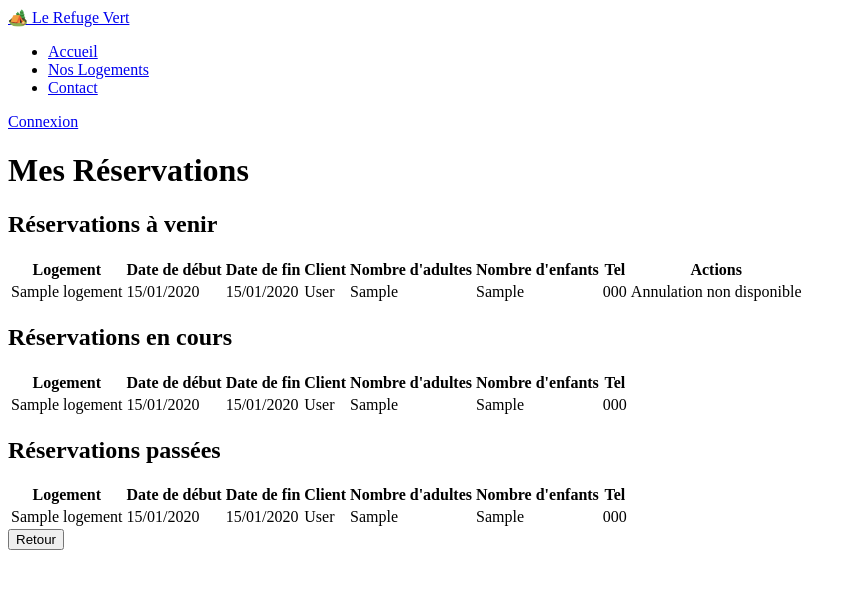
After one commit to JaysonLdq/Le-Refuge-Vert, a Symfony app: template www/templates/rental/user_rentals.html.twig in a window 1280 px wide. The commit adds this page. Shown: the top 589 px of the page, without its empty margins (0-856 px from the left). Run offline with Twig, Linux system fonts and the light colour scheme; the template is opened without the code that fills it: most values are stand-ins (such as "Sample title", 1, 10 or a date in 2020); some libraries are stand-ins or nearby versions.

Commit message:
ajout des reservations a venir, en cour et passé de l'utilisateur avec possibilité d'annuler max  48h avant le début de la reservation

```diff
--- a/www/templates/admin/dashboard.html.twig
+++ b/www/templates/admin/dashboard.html.twig
@@ -6,12 +6,13 @@
     <div class="dashboard-container">
         <h1 class="dashboard-title">Dashboard</h1>
         <h2 class="dashboard-greeting">Hello {{ app.user.firstname }}!</h2>
+
         <div class="action-buttons">
             <a href="{{ path('app_logement') }}" class="btn btn-view-locations">Voir les locations</a>
             <a href="{{ path('app_rental_list') }}" class="btn btn-view-reservations">Voir les reservations</a>
             <a href="{{ path('app_user_index') }}"  class="btn btn-manage-users">Gérer les utilisateurs</a>
-            <a href="{{ path('app_saison_index')}}">Gérer les saions</a>
-            <a href="{{ path('app_tarif_index')}}">Gérer les tarifs</a>
+            <a href="{{ path('app_saison_index' )}}" class="btn btn-manage-saison">Gérer les saions</a>
+            <a href="{{ path('app_tarif_index')}}" class="btn btn-manage-tarif">Gérer les tarifs</a>
 
         </div>
     </div>
--- a/www/templates/components/_navbar.html.twig
+++ b/www/templates/components/_navbar.html.twig
@@ -16,6 +16,8 @@
                 <span class="user-email">{{ app.user.firstname }}</span>
                 <ul class="dropdown-menu">
                     <li><a href="{{ path('app_profil') }}">Mon profil</a></li>
+                    <li><a href="{{ path('app_user_rentals') }}">Mes réservations</a></li>
+
                     {% if 'ROLE_ADMIN' in app.user.roles %}
                         <li><a href="/admin/dashboard">Dashboard</a></li>
                     {% endif %}
--- a/www/templates/rental/new.html.twig
+++ b/www/templates/rental/new.html.twig
@@ -17,6 +17,9 @@
             {{ form_widget(form.dateEnd) }}
         </div>
 
+
+
+
         <div class="form-group">
             {{ form_label(form.nbAdulte) }}
             {{ form_widget(form.nbAdulte) }}
--- /dev/null
+++ b/www/templates/rental/user_rentals.html.twig
@@ -0,0 +1,122 @@
+{% extends "base.html.twig" %}
+
+{% block title %}
+    Mes Réservations
+{% endblock %}
+
+{% block body %}
+    <div class="container">
+        <h1>Mes Réservations</h1>
+
+        <!-- Réservations à venir (en excluant celles en cours) -->
+        <h2>Réservations à venir</h2>
+        {% if upcomingRentals is not empty %}
+            <table class="rental-table">
+                <thead>
+                    <tr>
+                        <th>Logement</th>
+                        <th>Date de début</th>
+                        <th>Date de fin</th>
+                        <th>Client</th>
+                        <th>Nombre d'adultes</th>
+                        <th>Nombre d'enfants</th>
+                        <th>Tel</th>
+                        <th>Actions</th>
+                    </tr>
+                </thead>
+                <tbody>
+                    {% for rental in upcomingRentals %}
+                        <tr>
+                            <td>{{ rental.logement.label }}</td>
+                            <td>{{ rental.dateStart|date('d/m/Y') }}</td>
+                            <td>{{ rental.dateEnd|date('d/m/Y') }}</td>
+                            <td>{{ lastname }}</td>
+                            <td>{{ rental.nbAdulte }}</td>
+                            <td>{{ rental.nbChild }}</td>
+                            <td>{{ phone }}</td>
+                            <td>
+                                {% if rental in rentalsWithCancelButton %}
+                                    <form action="{{ path('app_rental_delete', {'id': rental.id}) }}" method="post" class="delete-form">
+                                        <input type="hidden" name="_token" value="{{ csrf_token('delete' ~ rental.id) }}">
+                                        <button type="submit" class="btn-delete" onclick="return confirm('Annuler cette réservation ?');">Annuler</button>
+                                    </form>
+                                {% else %}
+                                    <span>Annulation non disponible</span>
+                                {% endif %}
+                            </td>
+                        </tr>
+                    {% endfor %}
+                </tbody>
+            </table>
+        {% else %}
+            <p>Aucune réservation à venir.</p>
+        {% endif %}
+
+        <!-- Réservations en cours -->
+        <h2>Réservations en cours</h2>
+        {% if currentRentals is not empty %}
+            <table class="rental-table">
+                <thead>
+                    <tr>
+                        <th>Logement</th>
+                        <th>Date de début</th>
+                        <th>Date de fin</th>
+                        <th>Client</th>
+                        <th>Nombre d'adultes</th>
+                        <th>Nombre d'enfants</th>
+                        <th>Tel</th>
+                    </tr>
+                </thead>
+                <tbody>
+                    {% for rental in currentRentals %}
+                        <tr>
+                            <td>{{ rental.logement.label }}</td>
+                            <td>{{ rental.dateStart|date('d/m/Y') }}</td>
+                            <td>{{ rental.dateEnd|date('d/m/Y') }}</td>
+                            <td>{{ lastname }}</td>
+                            <td>{{ rental.nbAdulte }}</td>
+                            <td>{{ rental.nbChild }}</td>
+                            <td>{{ phone }}</td>
+                        </tr>
+                    {% endfor %}
+                </tbody>
+            </table>
+        {% else %}
+            <p>Aucune réservation en cours.</p>
+        {% endif %}
+
+        <!-- Réservations passées -->
+        <h2>Réservations passées</h2>
+        {% if pastRentals is not empty %}
+            <table class="rental-table">
+                <thead>
+                    <tr>
+                        <th>Logement</th>
+                        <th>Date de début</th>
+                        <th>Date de fin</th>
+                        <th>Client</th>
+                        <th>Nombre d'adultes</th>
+                        <th>Nombre d'enfants</th>
+                        <th>Tel</th>
+                    </tr>
+                </thead>
+                <tbody>
+                    {% for rental in pastRentals %}
+                        <tr>
+                            <td>{{ rental.logement.label }}</td>
+                            <td>{{ rental.dateStart|date('d/m/Y') }}</td>
+                            <td>{{ rental.dateEnd|date('d/m/Y') }}</td>
+                            <td>{{ lastname }}</td>
+                            <td>{{ rental.nbAdulte }}</td>
+                            <td>{{ rental.nbChild }}</td>
+                            <td>{{ phone }}</td>
+                        </tr>
+                    {% endfor %}
+                </tbody>
+            </table>
+        {% else %}
+            <p>Aucune réservation passée.</p>
+        {% endif %}
+    </div>
+    <button class="back-button" onclick="window.history.back()">Retour</button>
+{% endblock %}
```
Also changed, not shown: www/assets/styles/app.css (+8 -0 lines), www/src/Controller/HomeController.php (+12 -2 lines), www/src/Controller/LogementController.php (+28 -5 lines), www/src/Controller/RentalController.php (+87 -10 lines), www/templates/home/index.html.twig (+4 -7 lines), 6 other files.
